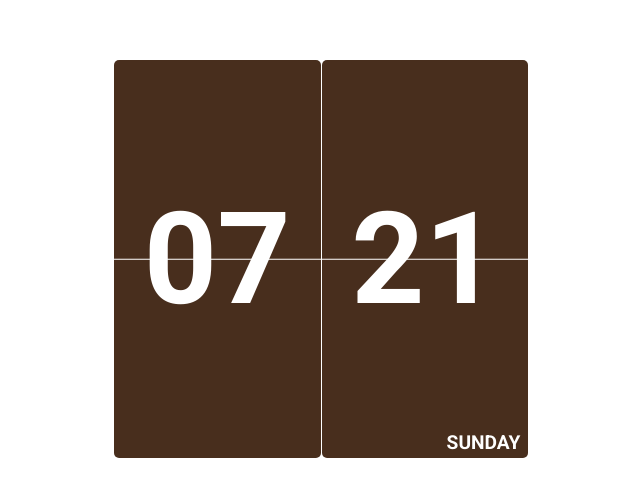
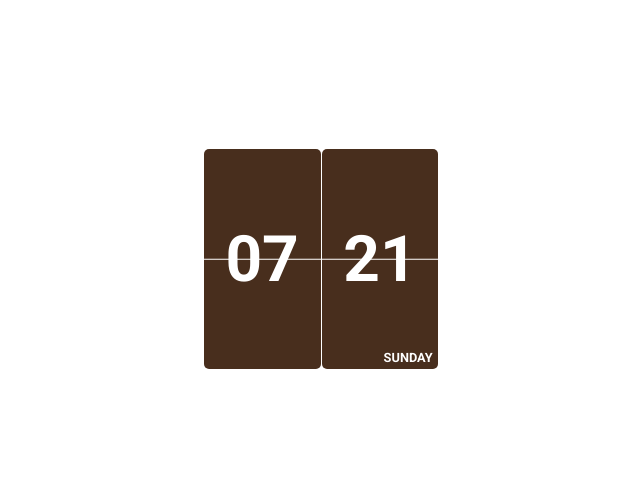
Before and after one commit to yurim98/Notion-Widgets, a plain HTML site: page index.html in a window 1280 px wide. Shown: the part 141-638 px from the top of the page, without its empty margins (319-959 px from the left). Drawn offline with Linux system fonts and the light colour scheme.

Commit message:
Update styles.css

```diff
--- a/styles.css
+++ b/styles.css
@@ -14,7 +14,7 @@ body {
   align-items: center;
   justify-content: center;
   position: relative;
-  font-size: 10vmax;
+  font-size: 5vmax;
 }
 
 .box {
@@ -23,8 +23,8 @@ body {
   padding: 20px;
   border-radius: 5px;
   text-align: center;
-  width: 13vmax;
-  height: 28vmax;
+  width: 6vmax;
+  height: 14vmax;
   display: flex;
   justify-content: center;
   align-items: center;
@@ -36,8 +36,8 @@ body {
 .day {
   position: absolute;
   bottom: 4px;
-  right: 8px;
-  font-size: 0.15em;
+  right: 6px;
+  font-size: 0.2em;
   color: #ffffff;
   text-transform: uppercase;
 }
```
